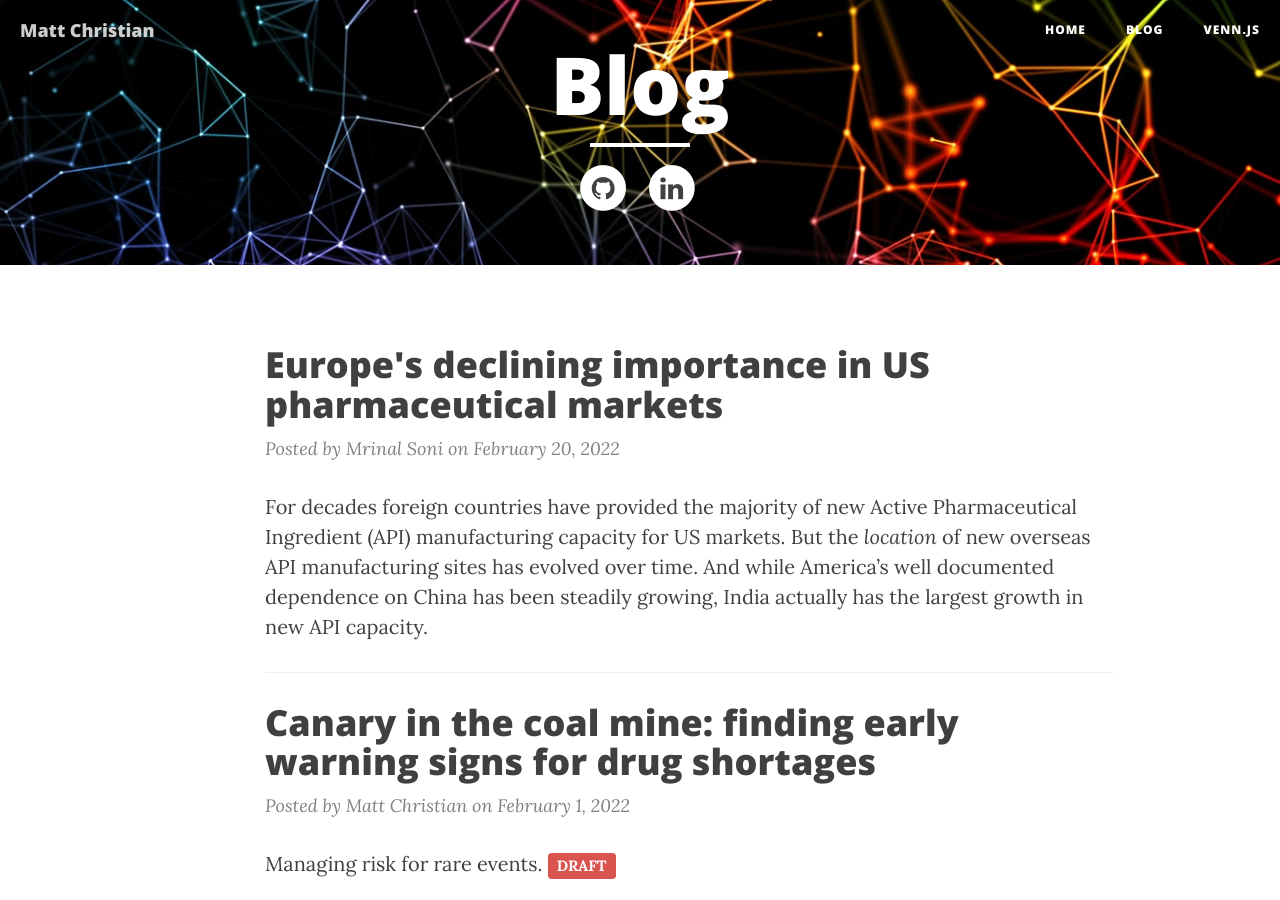
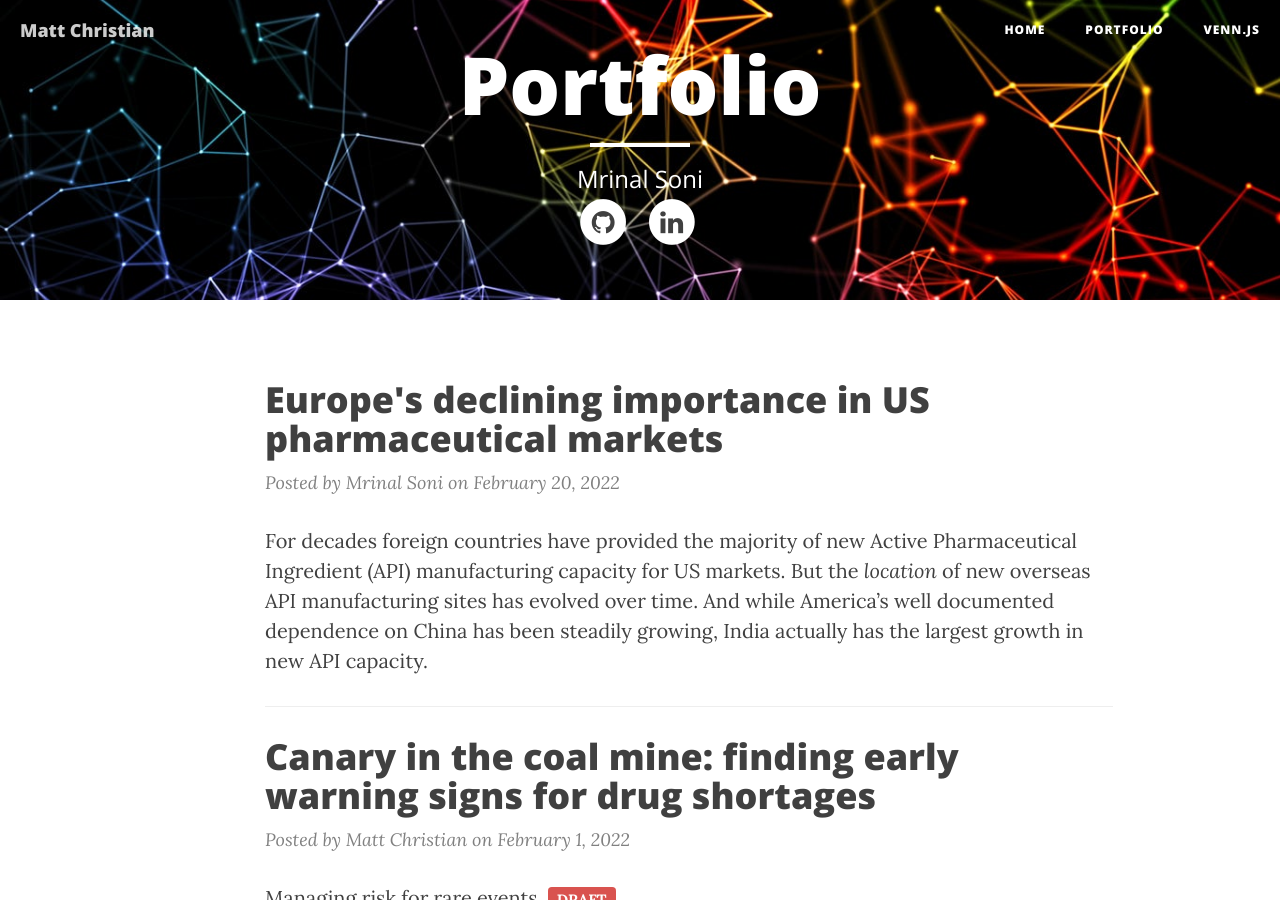
Before and after one commit to mrinaaall/mrinaaall.github.io, a Jekyll site: the page built from blog/index.html, in a window 1280 px wide and 900 px high. Built offline with Jekyll 4.4.1, drawn with Linux system fonts in a browser that asks for light colours; nearby versions of some CDN libraries; a script that is not in the unit is left out; the list of posts is cut into pages by our own code.

```diff
--- a/blog/index.html
+++ b/blog/index.html
@@ -1,7 +1,7 @@
 ---
 layout: page
-description: ""
-title: "Blog"
+description: "Mrinal Soni"
+title: "Portfolio"
 background: "img/cover.jpeg"
 ---
 
```
